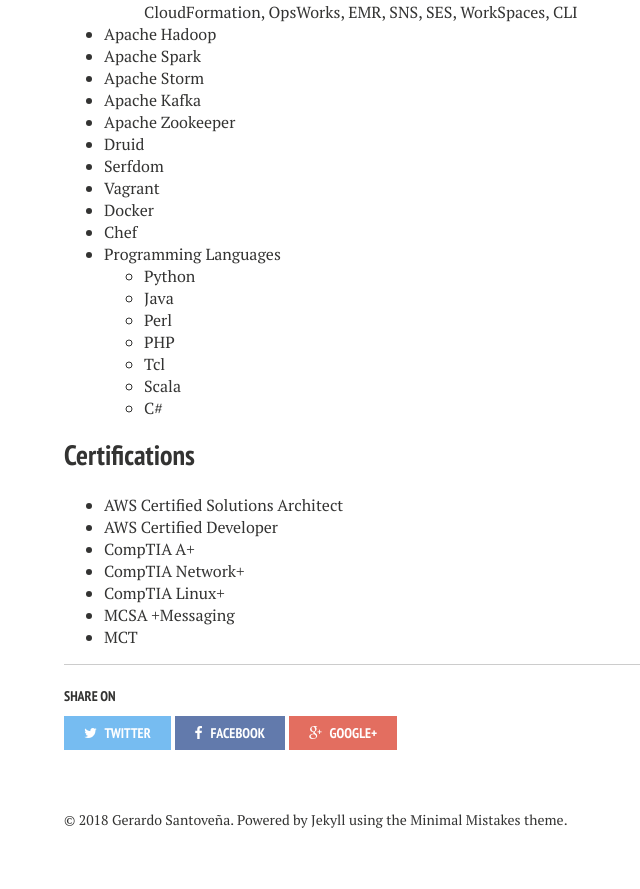
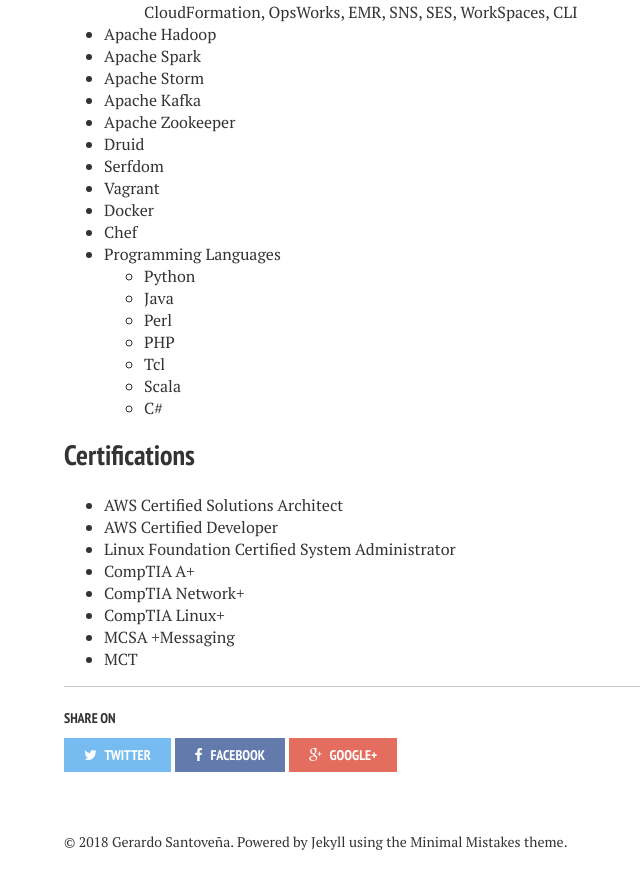
Before and after one commit to gsantovena/gsantovena.github.io, a Jekyll site: the page built from resume/index.md, in a window 1280 px wide and 900 px high, scrolled down 2204 px. Shown: the top 889 px of the window, without its empty margins (256-896 px from the left). Built offline with Jekyll 4.4.1, drawn with Linux system fonts in a browser that asks for light colours; nearby versions of some CDN libraries.

Commit message:
Added LFCS.

```diff
--- a/resume/index.md
+++ b/resume/index.md
@@ -116,6 +116,7 @@
 
 * AWS Certified Solutions Architect
 * AWS Certified Developer
+* Linux Foundation Certified System Administrator
 * CompTIA A+
 * CompTIA Network+
 * CompTIA Linux+
```
